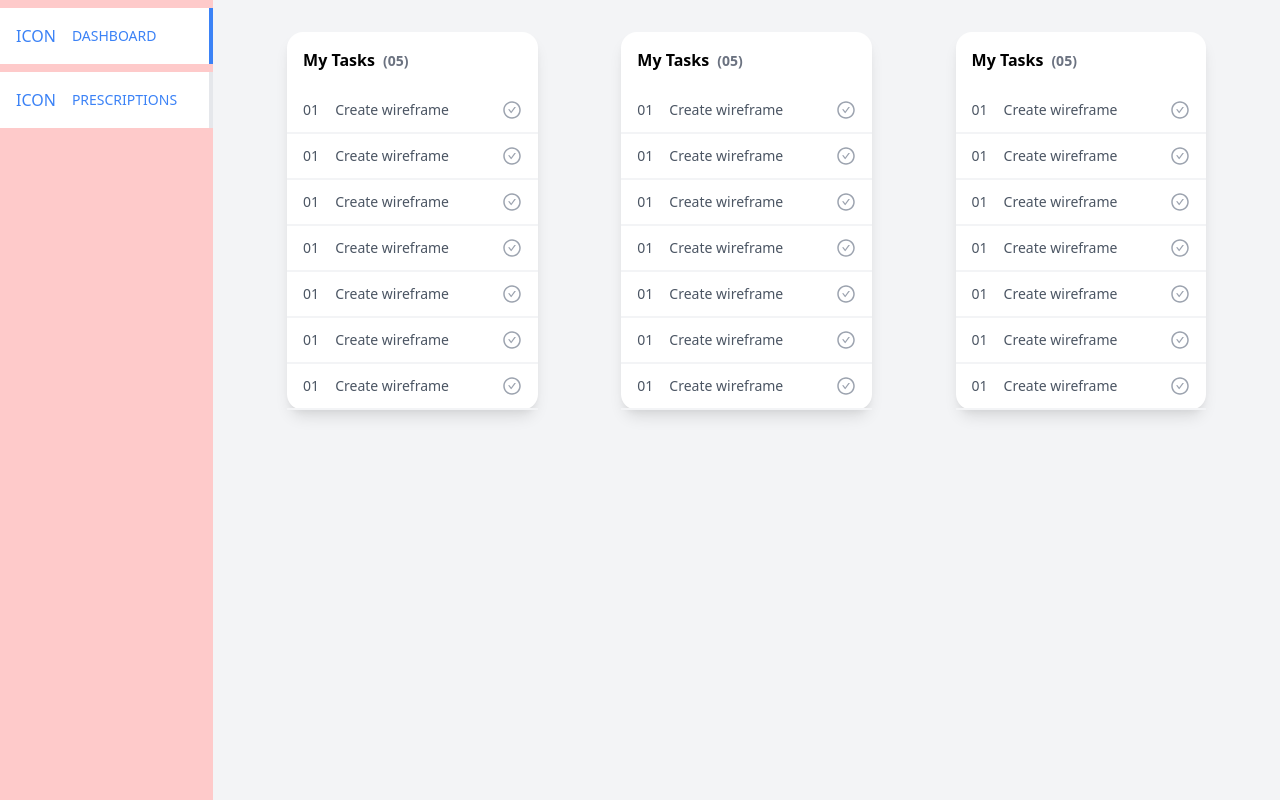
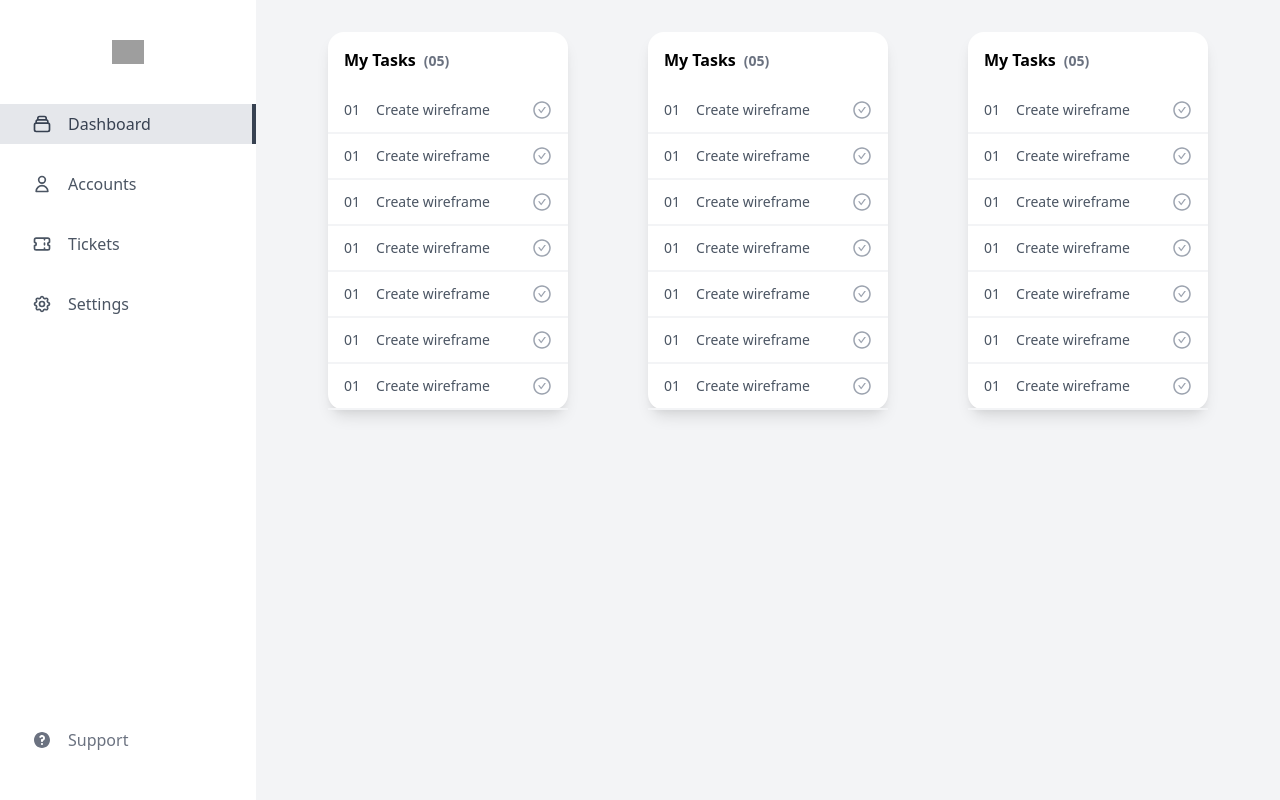
Before and after one commit to dmensah1/Dr.-Screen-Virtual-Doctor-App-, a React (Create React App) app in the folder frontend/: page / in a window 1280 px wide. Built offline with nearby package versions, Linux system fonts and the light colour scheme; grey boxes are pictures that could not be loaded.

Commit message:
Added sidebar

```diff
--- a/frontend/src/components/Sidebar/Sidebar.tsx
+++ b/frontend/src/components/Sidebar/Sidebar.tsx
@@ -1,33 +1,67 @@
+import { useHistory } from "react-router";
+
 const Sidebar = () => {
+
+  const history = useHistory();
+
   return (
     <>
-      <nav className="bg-red-200 w-2/12 h-screen justify-between flex flex-col">
-        <div>
-          <a
-            className="w-full font-thin uppercase text-blue-500 flex items-center p-4 my-2 justify-start bg-white border-r-4 border-blue-500"
-            href="#"
-          >
-            <span className="text-left">ICON</span>
-            <span className="mx-4 text-sm font-normal">Dashboard</span>
-          </a>
-          <a
-            className="w-full font-thin uppercase text-blue-500 flex items-center p-4 my-2 justify-start bg-white border-r-4"
-            href="#"
-          >
-            <span className="text-left">ICON</span>
-            <span className="mx-4 text-sm font-normal">Prescriptions</span>
-          </a>
+         <div className="bg-gray-200">
+    <div className="flex flex-col sm:flex-row sm:justify-around">
+        <div className="w-64 h-screen bg-white">
+            <div className="flex items-center justify-center mt-10">
+                <img className="h-6" src="https://premium-tailwindcomponents.netlify.app/assets/svg/tailwindcomponent-dark.svg"/>
+            </div>
+
+            <nav className="mt-10">
+                <a className="flex items-center py-2 px-8 bg-gray-200 text-gray-700 border-r-4 border-gray-700" href="#">
+                    <svg className="h-5 w-5" viewBox="0 0 24 24" fill="none" xmlns="http://www.w3.org/2000/svg">
+                        <path d="M19 11H5M19 11C20.1046 11 21 11.8954 21 13V19C21 20.1046 20.1046 21 19 21H5C3.89543 21 3 20.1046 3 19V13C3 11.8954 3.89543 11 5 11M19 11V9C19 7.89543 18.1046 7 17 7M5 11V9C5 7.89543 5.89543 7 7 7M7 7V5C7 3.89543 7.89543 3 9 3H15C16.1046 3 17 3.89543 17 5V7M7 7H17" stroke="currentColor" stroke-width="2" stroke-linecap="round" stroke-linejoin="round"/>
+                    </svg>
+
+                    <span className="mx-4 font-medium">Dashboard</span>
+                </a>
+
+                <a className="flex items-center mt-5 py-2 px-8 text-gray-600 border-r-4 border-white hover:bg-gray-200 hover:text-gray-700 hover:border-gray-700" href="#">
+                    <svg className="h-5 w-5" viewBox="0 0 24 24" fill="none" xmlns="http://www.w3.org/2000/svg">
+                        <path d="M16 7C16 9.20914 14.2091 11 12 11C9.79086 11 8 9.20914 8 7C8 4.79086 9.79086 3 12 3C14.2091 3 16 4.79086 16 7Z" stroke="currentColor" stroke-width="2" stroke-linecap="round" stroke-linejoin="round"/>
+                        <path d="M12 14C8.13401 14 5 17.134 5 21H19C19 17.134 15.866 14 12 14Z" stroke="currentColor" stroke-width="2" stroke-linecap="round" stroke-linejoin="round"/>
+                    </svg>
+
+                    <span className="mx-4 font-medium">Accounts</span>
+                </a>
+
+                <a className="flex items-center mt-5 py-2 px-8 text-gray-600 border-r-4 border-white hover:bg-gray-200 hover:text-gray-700 hover:border-gray-700" href="#">
+                    <svg className="h-5 w-5" viewBox="0 0 24 24" fill="none" xmlns="http://www.w3.org/2000/svg">
+                        <path d="M15 5V7M15 11V13M15 17V19M5 5C3.89543 5 3 5.89543 3 7V10C4.10457 10 5 10.8954 5 12C5 13.1046 4.10457 14 3 14V17C3 18.1046 3.89543 19 5 19H19C20.1046 19 21 18.1046 21 17V14C19.8954 14 19 13.1046 19 12C19 10.8954 19.8954 10 21 10V7C21 5.89543 20.1046 5 19 5H5Z" stroke="currentColor" stroke-width="2" stroke-linecap="round" stroke-linejoin="round"/>
+                    </svg>
+
+                    <span className="mx-4 font-medium">Tickets</span>
+                </a>
+
+                <a className="flex items-center mt-5 py-2 px-8 text-gray-600 border-r-4 border-white hover:bg-gray-200 hover:text-gray-700 hover:border-gray-700" href="#">
+                    <svg className="h-5 w-5" viewBox="0 0 24 24" fill="none" xmlns="http://www.w3.org/2000/svg">
+                        <path d="M10.3246 4.31731C10.751 2.5609 13.249 2.5609 13.6754 4.31731C13.9508 5.45193 15.2507 5.99038 16.2478 5.38285C17.7913 4.44239 19.5576 6.2087 18.6172 7.75218C18.0096 8.74925 18.5481 10.0492 19.6827 10.3246C21.4391 10.751 21.4391 13.249 19.6827 13.6754C18.5481 13.9508 18.0096 15.2507 18.6172 16.2478C19.5576 17.7913 17.7913 19.5576 16.2478 18.6172C15.2507 18.0096 13.9508 18.5481 13.6754 19.6827C13.249 21.4391 10.751 21.4391 10.3246 19.6827C10.0492 18.5481 8.74926 18.0096 7.75219 18.6172C6.2087 19.5576 4.44239 17.7913 5.38285 16.2478C5.99038 15.2507 5.45193 13.9508 4.31731 13.6754C2.5609 13.249 2.5609 10.751 4.31731 10.3246C5.45193 10.0492 5.99037 8.74926 5.38285 7.75218C4.44239 6.2087 6.2087 4.44239 7.75219 5.38285C8.74926 5.99037 10.0492 5.45193 10.3246 4.31731Z" stroke="currentColor" stroke-width="2" stroke-linecap="round" stroke-linejoin="round"/>
+                        <path d="M15 12C15 13.6569 13.6569 15 12 15C10.3431 15 9 13.6569 9 12C9 10.3431 10.3431 9 12 9C13.6569 9 15 10.3431 15 12Z" stroke="currentColor" stroke-width="2" stroke-linecap="round" stroke-linejoin="round"/>
+                    </svg>
+
+                    <span className="mx-4 font-medium">Settings</span>
+                </a>
+            </nav>
+
+            <div className="absolute bottom-0 my-10">
+                <a className="flex items-center py-2 px-8 text-gray-500 hover:text-gray-600" href="#">
+                    <svg className="h-5 w-5" viewBox="0 0 20 20" fill="none" xmlns="http://www.w3.org/2000/svg">
+                        <path fill-rule="evenodd" clip-rule="evenodd" d="M18 10C18 14.4183 14.4183 18 10 18C5.58172 18 2 14.4183 2 10C2 5.58172 5.58172 2 10 2C14.4183 2 18 5.58172 18 10ZM10 7C9.63113 7 9.3076 7.19922 9.13318 7.50073C8.85664 7.97879 8.24491 8.14215 7.76685 7.86561C7.28879 7.58906 7.12543 6.97733 7.40197 6.49927C7.91918 5.60518 8.88833 5 10 5C11.6569 5 13 6.34315 13 8C13 9.30622 12.1652 10.4175 11 10.8293V11C11 11.5523 10.5523 12 10 12C9.44773 12 9.00001 11.5523 9.00001 11V10C9.00001 9.44772 9.44773 9 10 9C10.5523 9 11 8.55228 11 8C11 7.44772 10.5523 7 10 7ZM10 15C10.5523 15 11 14.5523 11 14C11 13.4477 10.5523 13 10 13C9.44772 13 9 13.4477 9 14C9 14.5523 9.44772 15 10 15Z" fill="currentColor"/>
+                    </svg>
+
+
+                    <span className="mx-4 font-medium">Support</span>
+                </a>
+            </div>
         </div>
-        {/* <div>Hello</div>
-        <div>
-          <ul>
-            <li>
-              <div>hi</div>
-            </li>
-          </ul>
-        </div>
-        <div>Hello</div> */}
-      </nav>
+    </div>
+</div>
 
     </>
   )
```
